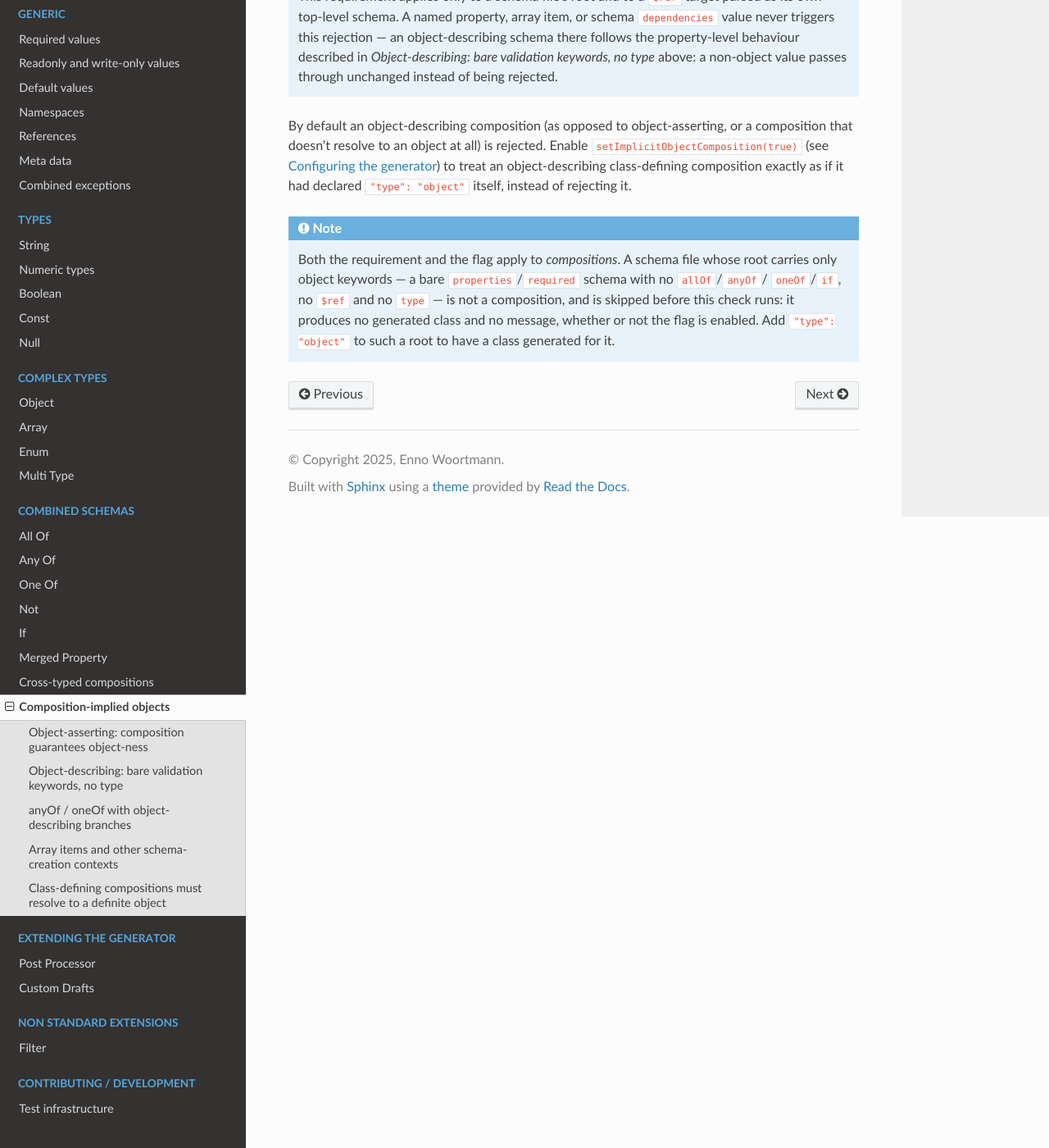
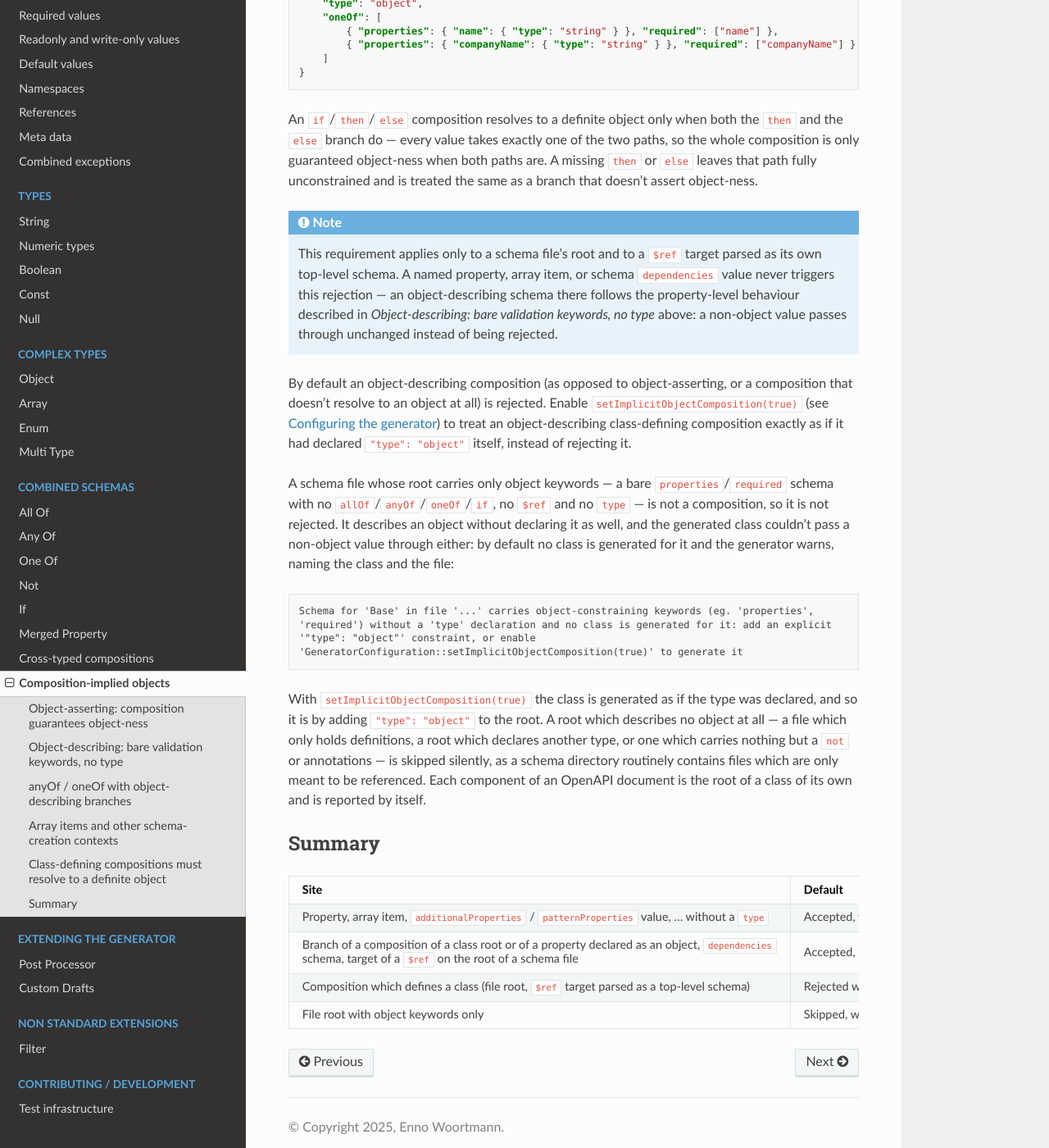
Before and after one commit to wol-soft/php-json-schema-model-generator, a Sphinx documentation site: the page built from docs/source/combinedSchemas/impliedObjects.rst, in a window 1280 px wide and 1400 px high, scrolled down 5792 px. Shown: the whole window at 82% size. Built offline with Sphinx 7.4.7 and the Read the Docs theme 3.1.0, drawn with Linux system fonts in a browser that asks for light colours; some of the changed text lies outside the part shown.

Commit message:
Document the treatment of an object-describing schema at every site
State the rule in one place: a schema which describes an object by its
keywords without declaring the type is accepted with a warning wherever the
generated representation can pass other values through, stays silent where an
enclosing schema already asserts the object, and is only turned into a class
of its own with setImplicitObjectComposition(). Covers the warning text with
its location, the skipped schema file with object keywords only (and the roots
which are skipped silently), and a summary table.

Co-Authored-By: Claude Sonnet 5.5 <noreply@anthropic.com>
Claude-Session: https://claude.ai/code/session_012bjhehhqWGm3K15N5g8QG7

```diff
--- a/docs/source/combinedSchemas/impliedObjects.rst
+++ b/docs/source/combinedSchemas/impliedObjects.rst
@@ -7,8 +7,9 @@ keywords that only make sense for objects. The generator detects both cases, but
 differently. A composition that *guarantees* object-ness (**object-asserting**) is treated exactly
 like an explicit ``"type": "object"``: a non-object value is rejected. A schema that only *carries
 object-constraining keywords* (**object-describing**) is merely recognized as object-shaped: a
-non-object value still passes through unchanged, and at a site that defines its own generated
-class it is rejected unless ``setImplicitObjectComposition(true)`` is set.
+non-object value still passes through unchanged. A schema that defines its own generated class
+can't pass a value through, so it is not turned into a class unless
+``setImplicitObjectComposition(true)`` is set.
 
 Object-asserting: composition guarantees object-ness
 -------------------------------------------------------
@@ -120,12 +121,14 @@ rejected:
 
 The generator emits a generation-time warning for an object-describing property, array item or
 composition branch — since it is easy to write one by accident (forgetting ``"type": "object"``)
-and get silent pass-through instead of the intended validation:
+and get silent pass-through instead of the intended validation. The warning names the property
+and the location of the offending schema:
 
 .. code-block:: none
 
-    Property 'person' carries object-constraining keywords (eg. 'properties', 'required')
-    without a 'type' declaration and does not constrain non-object values
+    Property 'person' at '/properties/person' in file '...' carries object-constraining keywords
+    (eg. 'properties', 'required') without a 'type' declaration and does not constrain non-object
+    values
 
 .. note::
 
@@ -134,6 +137,18 @@ and get silent pass-through instead of the intended validation:
     happens, so it is treated as object-*asserting* — a non-object value is rejected rather than
     passed through — and no warning is emitted. Declare ``"type": "object"`` explicitly there to
     make what you get match what you wrote.
+
+.. note::
+
+    No warning is emitted where an enclosing schema already asserts an object, as nothing is
+    implied there: the branches of a composition of a class root or of a property declared as
+    ``"type": "object"`` validate that very value, and the target of a ``$ref`` on the root of a
+    schema file is the object of the class (the schema of a ``dependencies`` entry is such a site
+    as well, see above). This holds for a schema written inline and for a ``$ref`` to a definition
+    alike: the reference is judged by the site it is used at, so a definition which is referenced
+    from such a branch and from a plain property warns for the property only. The assertion
+    covers the value of the branch and nothing below it, a property inside such a definition is
+    judged by itself.
 
 .. note::
 
@@ -297,10 +312,47 @@ doesn't resolve to an object at all) is rejected. Enable
 class-defining composition exactly as if it had declared ``"type": "object"`` itself, instead of
 rejecting it.
 
-.. note::
+A schema file whose root carries only object keywords — a bare ``properties``/``required``
+schema with no ``allOf``/``anyOf``/``oneOf``/``if``, no ``$ref`` and no ``type`` — is not a
+composition, so it is not rejected. It describes an object without declaring it as well, and the
+generated class couldn't pass a non-object value through either: by default no class is generated
+for it and the generator warns, naming the class and the file:
 
-    Both the requirement and the flag apply to *compositions*. A schema file whose root carries
-    only object keywords — a bare ``properties``/``required`` schema with no ``allOf``/``anyOf``/
-    ``oneOf``/``if``, no ``$ref`` and no ``type`` — is not a composition, and is skipped before
-    this check runs: it produces no generated class and no message, whether or not the flag is
-    enabled. Add ``"type": "object"`` to such a root to have a class generated for it.
+.. code-block:: none
+
+    Schema for 'Base' in file '...' carries object-constraining keywords (eg. 'properties',
+    'required') without a 'type' declaration and no class is generated for it: add an explicit
+    '"type": "object"' constraint, or enable
+    'GeneratorConfiguration::setImplicitObjectComposition(true)' to generate it
+
+With ``setImplicitObjectComposition(true)`` the class is generated as if the type was declared,
+and so it is by adding ``"type": "object"`` to the root. A root which describes no object at all —
+a file which only holds definitions, a root which declares another type, or one which carries
+nothing but a ``not`` or annotations — is skipped silently, as a schema directory routinely
+contains files which are only meant to be referenced. Each component of an OpenAPI document is
+the root of a class of its own and is reported by itself.
+
+Summary
+-------
+
+.. list-table::
+   :header-rows: 1
+   :widths: 50 25 25
+
+   * - Site
+     - Default
+     - ``setImplicitObjectComposition(true)``
+   * - Property, array item, ``additionalProperties`` / ``patternProperties`` value, ... without
+       a ``type``
+     - Accepted, warning
+     - Unchanged
+   * - Branch of a composition of a class root or of a property declared as an object,
+       ``dependencies`` schema, target of a ``$ref`` on the root of a schema file
+     - Accepted, no warning
+     - Unchanged
+   * - Composition which defines a class (file root, ``$ref`` target parsed as a top-level schema)
+     - Rejected with a **SchemaException**
+     - Class generated
+   * - File root with object keywords only
+     - Skipped, warning
+     - Class generated
--- a/docs/source/complexTypes/object.rst
+++ b/docs/source/complexTypes/object.rst
@@ -119,7 +119,9 @@ The native return type is ``mixed``, not ``Child | mixed``: ``mixed`` already su
 
 A ``child`` object carrying an unevaluated key is rejected, while a scalar ``child`` value is accepted without modification. A bare untyped schema (``{}``) declares no applicators, so no nested class is generated and the property remains a plain ``mixed`` value.
 
-This applies to property subschemas. A *root* schema without ``type: object`` does not generate a class at all, so an ``unevaluatedProperties`` keyword on a typeless root has nothing to apply to — declare ``type: object`` on the root.
+A subschema which carries nothing but object applicators, like ``child`` above, makes the generator emit a warning: the missing ``type: object`` is easy to forget and lets every other value pass. A subschema which also constrains another type (e.g. ``minLength``) declares the mixture itself and is not reported. See `Composition-implied objects <../combinedSchemas/impliedObjects.html#object-describing-bare-validation-keywords-no-type>`__ for the details.
+
+This applies to property subschemas. A *root* schema without ``type: object`` doesn't generate a class by default, so an ``unevaluatedProperties`` keyword on a typeless root has nothing to apply to: the generator warns about the file, naming the class and the fix. Declare ``type: object`` on the root, or enable `setImplicitObjectComposition <../gettingStarted.html#implicit-object-composition>`__ to generate the class as if the type was declared.
 
 .. note::
 
```
Also changed, not shown: docs/source/gettingStarted.rst (+18 -9 lines), 1 other file.
